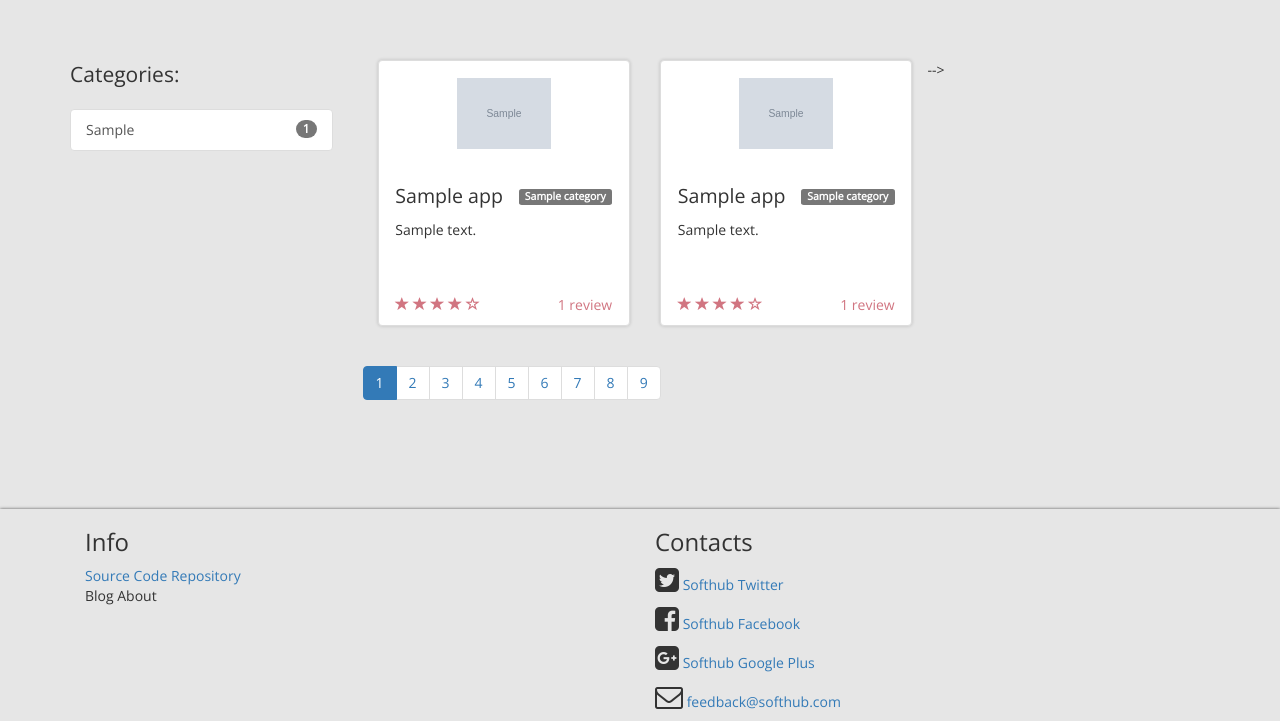
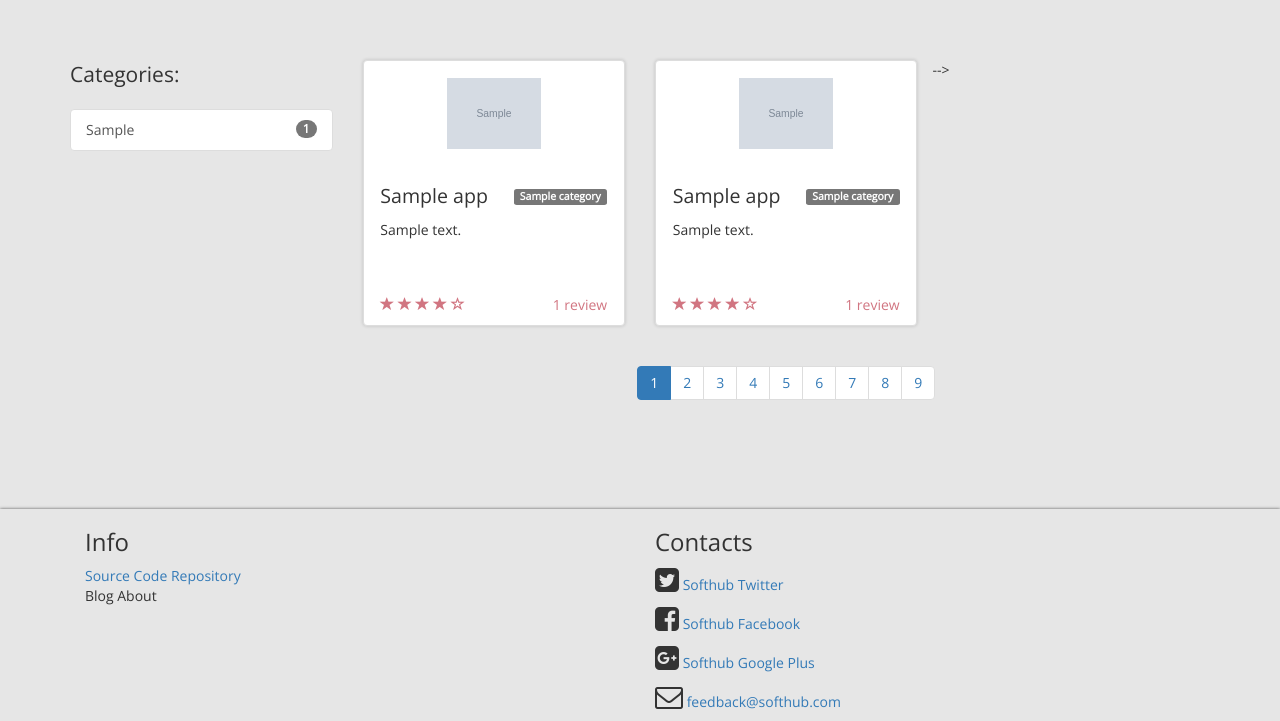
Before and after one commit to davcri/softhub, a Django app: template softhub/templates/softhub/index/index.html in a window 1280 px wide. Shown: the part 51-772 px from the top of the page. Run offline with Django 3.2, Linux system fonts and the light colour scheme; the template is opened without the code that fills it: most values are stand-ins (such as "Sample title", 1, 10 or a date in 2020); grey boxes marked "Sample" are stand-in pictures; some libraries are stand-ins or nearby versions.

Commit message:
Centered layout for pagination links

```diff
--- a/softhub/templates/softhub/index/components/app_list.html
+++ b/softhub/templates/softhub/index/components/app_list.html
@@ -4,7 +4,7 @@
   If the list is empty, it shows a warning.
 -->
 
-
+<div class="row">
   {% if not apps %}
   <div class="white-background">
     No Application has been uploaded yet!
@@ -25,5 +25,8 @@
   {% for app in apps %}
   {% include "./app_shop.html" %}
   {% endfor %}
+</div>
 
+<div class="row">
   {% include "./pagination.html" %}
+</div>
--- a/softhub/templates/softhub/index/components/pagination.html
+++ b/softhub/templates/softhub/index/components/pagination.html
@@ -1,3 +1,4 @@
+<div class="text-center">
   <nav aria-label="Page navigation">
     <ul class="pagination">
       {% if apps.has_previous %}
@@ -9,7 +10,7 @@
       {% endif %}
 
       {% load extra_tags_and_filters %}
-    {% for page in apps.paginator.num_pages|times  %}
+      {% for page in apps.paginator.num_pages|times %}
       {% if apps.number == page %}
       <li class="active"><a href="?page={{page}}"> {{ forloop.counter }} </a></li>
       {% else %}
@@ -26,3 +27,4 @@
       {% endif %}
     </ul>
   </nav>
+</div>
```
Lines whose indentation alone changed are shown as unchanged.
